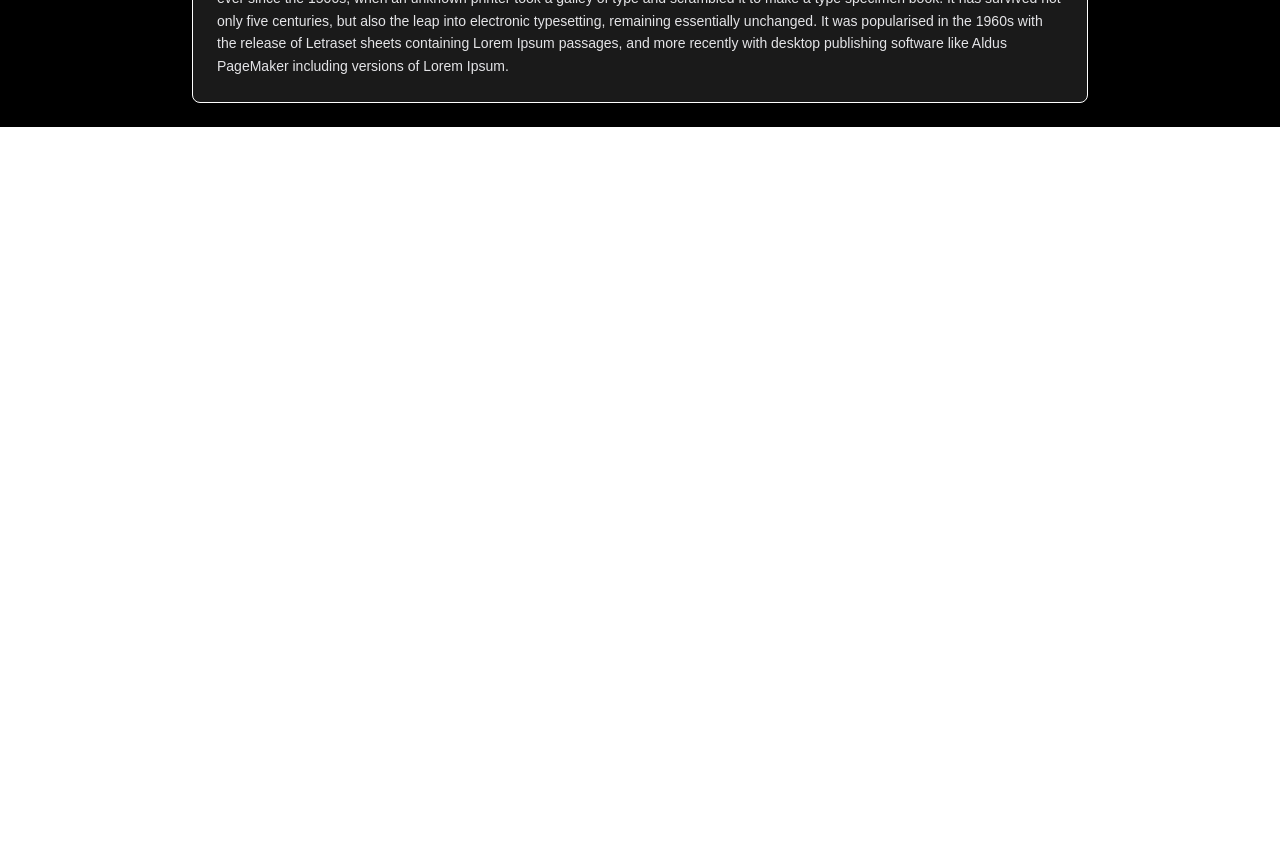
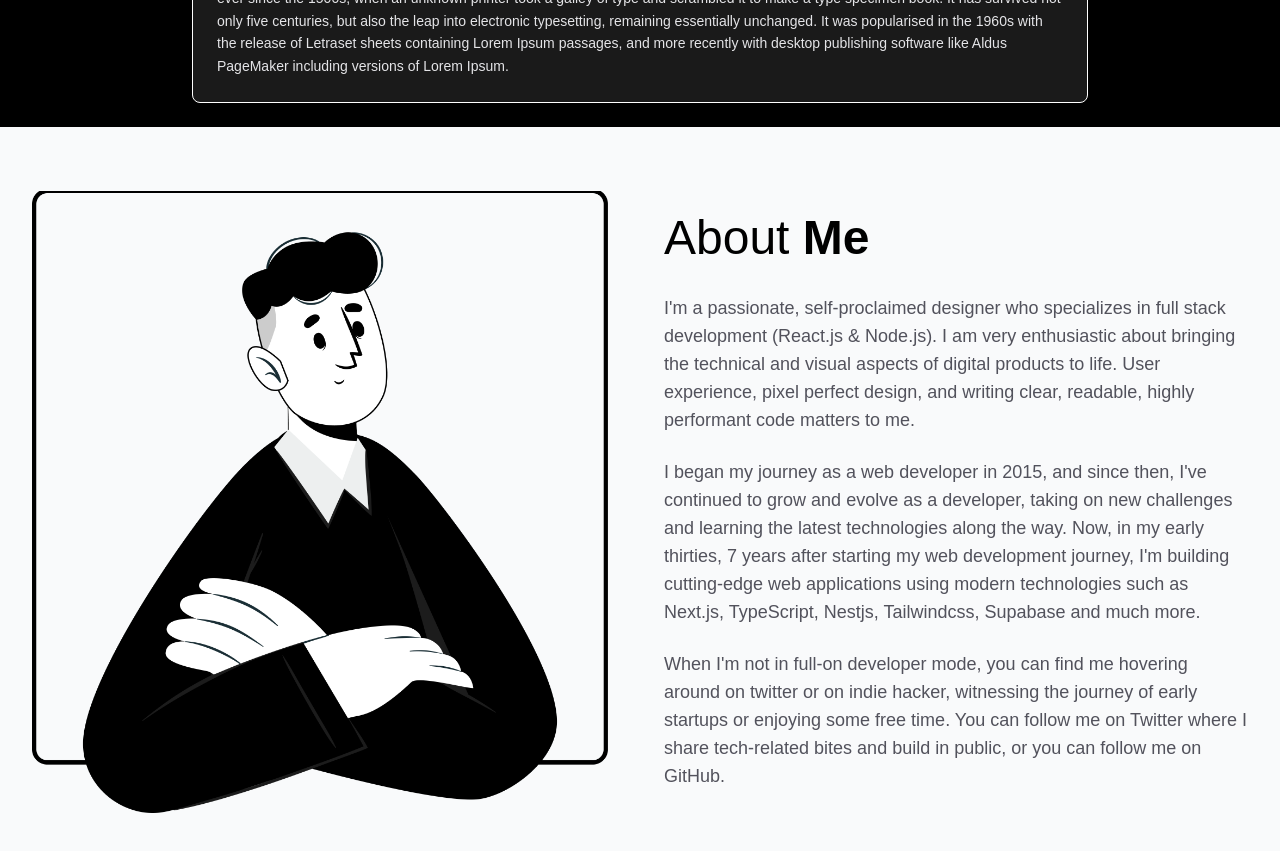
Before and after one commit to Mohit0205ms/Portfolio, a Next.js app: page / in a window 1280 px wide. Shown: the part 2380-3231 px from the top of the page. Before the commit the page ends 2507 px from the top, so only its background shows below. Built offline with nearby package versions, Linux system fonts and the light colour scheme.

Commit message:
created About section

```diff
--- a/app/page.tsx
+++ b/app/page.tsx
@@ -1,15 +1,23 @@
-import ExperienceSection from "@/components/ExperienceSection";
-import HeroSection from "@/components/HeroSection";
-import SkillSection from "@/components/SkillSection";
-import ToggleButton from "@/components/shared/ToogleButton";
-import Image from "next/image";
+import AboutMeSection from '@/components/AboutMeSection';
+import ExperienceSection from '@/components/ExperienceSection';
+import HeroSection from '@/components/HeroSection';
+import SkillSection from '@/components/SkillSection';
+import ToggleButton from '@/components/shared/ToogleButton';
+import Image from 'next/image';
 
 export default function Home() {
+  const starting =
+    "I'm a passionate, self-proclaimed designer who specializes in full stack development (React.js & Node.js). I am very enthusiastic about bringing the technical and visual aspects of digital products to life. User experience, pixel perfect design, and writing clear, readable, highly performant code matters to me.";
+  const middle =
+    "I began my journey as a web developer in 2015, and since then, I've continued to grow and evolve as a developer, taking on new challenges and learning the latest technologies along the way. Now, in my early thirties, 7 years after starting my web development journey, I'm building cutting-edge web applications using modern technologies such as Next.js, TypeScript, Nestjs, Tailwindcss, Supabase and much more.";
+  const ending =
+    "When I'm not in full-on developer mode, you can find me hovering around on twitter or on indie hacker, witnessing the journey of early startups or enjoying some free time. You can follow me on Twitter where I share tech-related bites and build in public, or you can follow me on GitHub.";
   return (
-    <div className="min-h-screen bg-white">
-      <HeroSection/>
-      <SkillSection/>
-      <ExperienceSection/>
+    <div className='min-h-screen bg-white'>
+      <HeroSection />
+      <SkillSection />
+      <ExperienceSection />
+      <AboutMeSection starting={starting} middle={middle} ending={ending} />
     </div>
   );
 }
--- a/assets/index.tsx
+++ b/assets/index.tsx
@@ -8,6 +8,7 @@ import workExperienceIcon from './icons/work_education.png';
 
 // Images
 import heroBannerImage from './images/hero_banner.png';
+import aboutMeImage from './images/about_me.png';
 
 export const icons = {
   download: downloadIcon,
@@ -20,4 +21,5 @@ export const icons = {
 
 export const images = {
   heroBanner: heroBannerImage,
+  aboutMe: aboutMeImage
 }
--- /dev/null
+++ b/components/AboutMeSection.tsx
@@ -0,0 +1,43 @@
+import { images } from '@/assets';
+import Image from 'next/image';
+
+const AboutMeSection = ({
+  starting,
+  middle,
+  ending,
+}: {
+  starting: string;
+  middle: string;
+  ending: string;
+}) => {
+  return (
+    <div className='flex justify-center bg-gray-50 py-16'>
+      <div className='max-w-7xl px-4 sm:px-6 lg:px-8'>
+        <div className='flex flex-col md:flex-row items-center gap-12'>
+          {/* Image Section */}
+          <div className='flex-1'>
+            <Image
+              src={images.aboutMe}
+              alt='About Me'
+              className='w-full h-auto max-w-md lg:max-w-lg xl:max-w-xl object-contain mx-auto lg:mx-0'
+            />
+          </div>
+
+          {/* Text Section */}
+          <div className='flex-1 text-center lg:text-left'>
+            <h2 className='text-3xl md:text-4xl lg:text-5xl text-black mb-8'>
+              About <span className='font-extrabold'>Me</span>
+            </h2>
+            <div className='space-y-6 text-zinc-600 leading-relaxed'>
+              <p className='text-base md:text-lg'>{starting}</p>
+              <p className='text-base md:text-lg'>{middle}</p>
+              <p className='text-base md:text-lg'>{ending}</p>
+            </div>
+          </div>
+        </div>
+      </div>
+    </div>
+  );
+};
+
+export default AboutMeSection;
--- a/components/SkillSection.tsx
+++ b/components/SkillSection.tsx
@@ -5,7 +5,7 @@ const SkillSection = () => {
     <section id="skills" className="py-6 px-4 sm:px-6 lg:px-8 bg-white">
       <div className="max-w-7xl mx-auto">
         <h2 className="text-center text-3xl md:text-4xl text-black mb-12">My <span className="font-extrabold">Skills</span></h2>
-        <div className="grid grid-cols-2 md:grid-cols-5 gap-5 md:gap-6 justify-center">
+        <div className="grid grid-cols-2 sm:grid-cols-3 md:grid-cols-5 gap-5 md:gap-6 justify-center">
           <SkillCard name="Git & Github"/>
           <SkillCard name="React Native" isAlternate/>
           <SkillCard name="Express"/>
```
